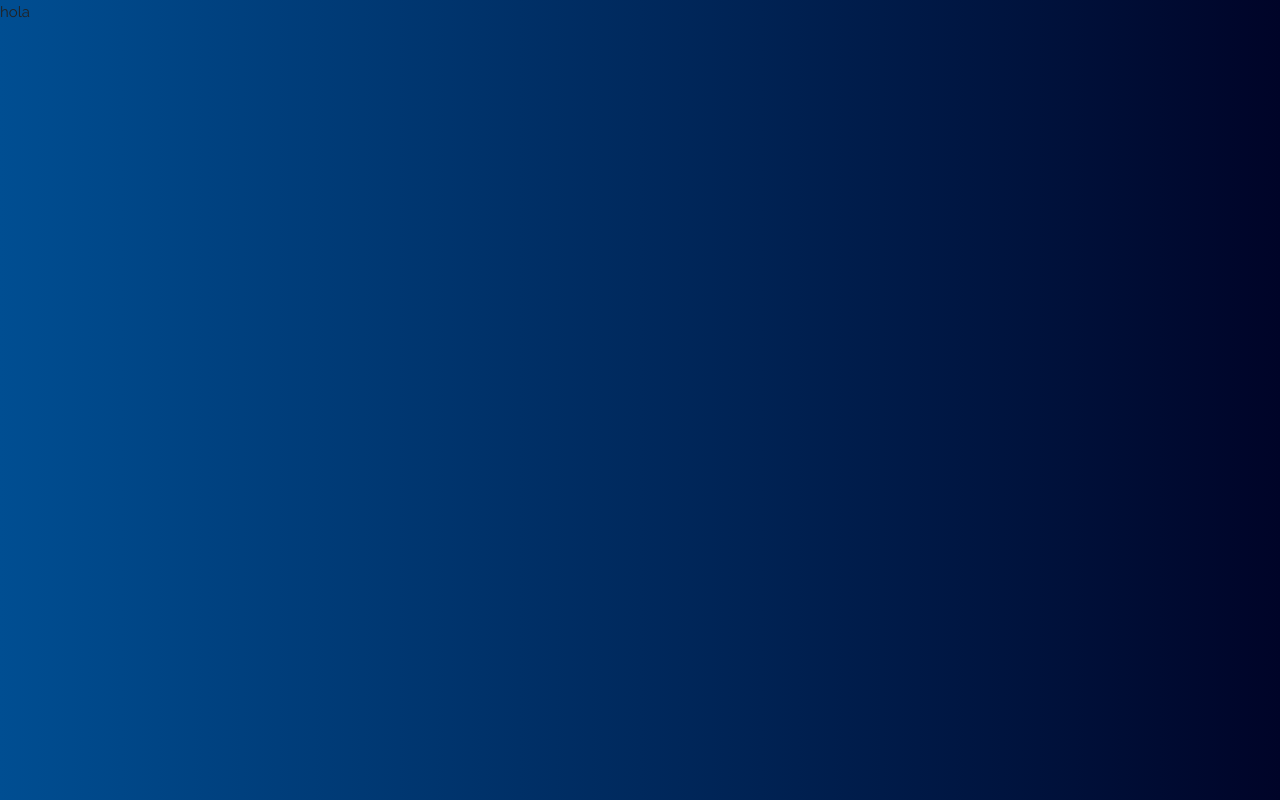
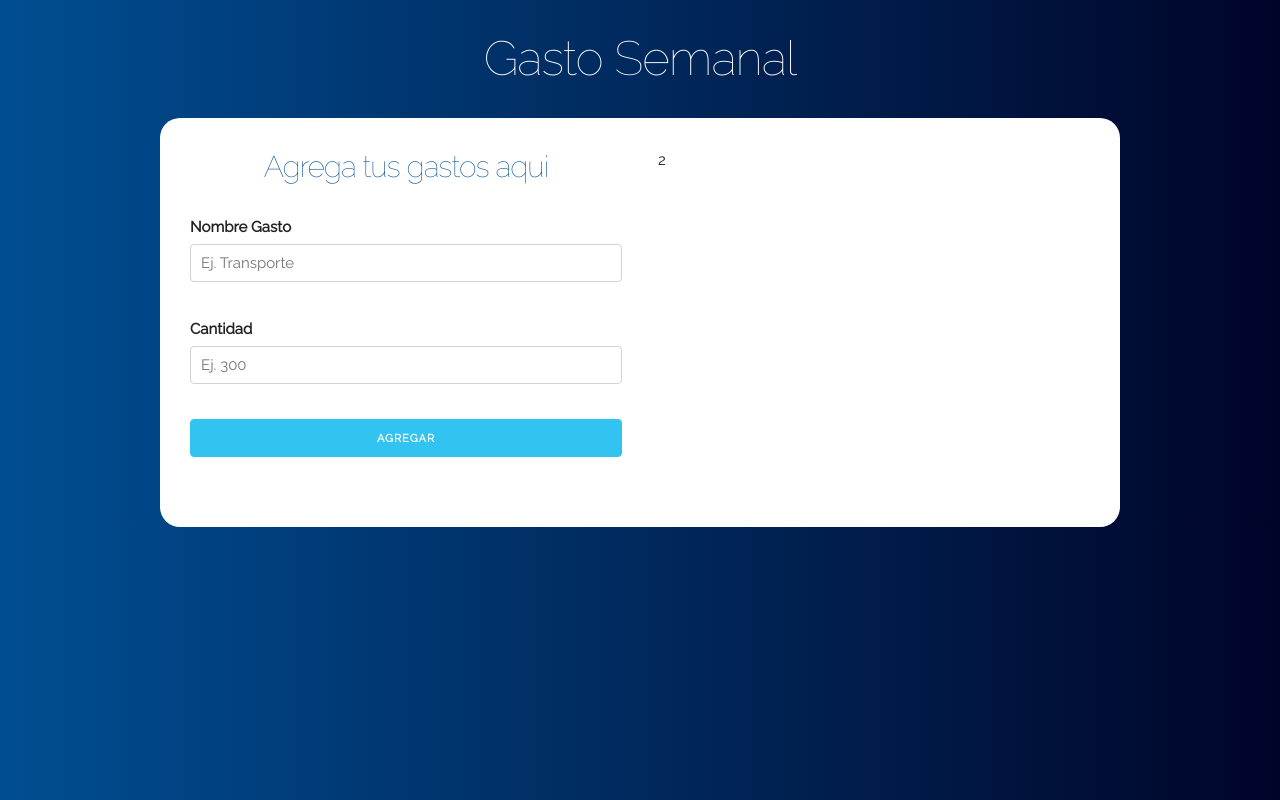
Before and after one commit to dariogguillen/react-gasto-semanal, a React app: page / in a window 1280 px wide. Built offline with nearby package versions, Linux system fonts and the light colour scheme.

Commit message:
agregando header y formulario

```diff
--- a/public/index.html
+++ b/public/index.html
@@ -19,7 +19,7 @@
       work correctly both with client-side routing and a non-root public URL.
       Learn how to configure a non-root public URL by running `npm run build`.
     -->
-    <title>React App</title>
+    <title>Gasto Semanal</title>
   </head>
   <body>
     <noscript>
--- a/src/components/App.js
+++ b/src/components/App.js
@@ -1,14 +1,38 @@
-import React, { Component } from 'react';
-import '../css/App.css';
+import React, { Component } from 'react'
+
+import Header from './Header'
+import Formulario from './Formulario'
+import '../css/App.css'
 
 class App extends Component {
+  constructor() {
+    super()
+    this.state = null
+
+    this.agregarGasto = this.agregarGasto.bind(this)
+  }
+
+  agregarGasto(gasto) {
+    this.setState({
+      gastos: gasto
+    })
+  }
+
   render() {
     return (
-      <div className="App">
-        hola
+      <div className="App container">
+        <Header title="Gasto Semanal" />
+        <div className="contenido-principal contenido">
+          <div className="row">
+            <div className="one-half column">
+              <Formulario agregarGasto={this.agregarGasto}/>
+            </div>
+            <div className="one-half column">2</div>
+          </div>
+        </div>
       </div>
-    );
+    )
   }
 }
 
-export default App;
+export default App
--- /dev/null
+++ b/src/components/Formulario.js
@@ -0,0 +1,63 @@
+import React, { Component } from 'react'
+import PropTypes from 'prop-types'
+
+class Formulario extends Component {
+  constructor(props) {
+    super(props)
+
+    this.gastoRef = React.createRef()
+    this.cantidadRef = React.createRef()
+
+    this.crearGasto = this.crearGasto.bind(this)
+  }
+
+  crearGasto(e) {
+    e.preventDefault()
+    const { agregarGasto } = this.props
+    const gasto ={
+      nombreGasto: this.gastoRef.current.value,
+      cantidadGasto: this.cantidadRef.current.value
+    }
+
+    agregarGasto(gasto)
+
+    e.currentTarget.reset()
+  }
+
+  render() {
+    return (
+      <form onSubmit={this.crearGasto}>
+        <h2>Agrega tus gastos aqui</h2>
+        <div className="campo">
+          <label>Nombre Gasto</label>
+          <input
+            className="u-full-width"
+            type="text"
+            placeholder="Ej. Transporte"
+            ref={this.gastoRef}
+          />
+        </div>
+        <div className="campo">
+          <label>Cantidad</label>
+          <input
+            className="u-full-width"
+            type="text"
+            placeholder="Ej. 300"
+            ref={this.cantidadRef}
+          />
+        </div>
+        <input
+          className="button-primary u-full-width"
+          type="submit"
+          value="Agregar"
+        />
+      </form>
+    )
+  }
+}
+
+Formulario.propTypes = {
+  agregarGasto: PropTypes.func.isRequired,
+}
+
+export default Formulario
--- /dev/null
+++ b/src/components/Header.js
@@ -0,0 +1,14 @@
+import React from 'react'
+import PropTypes from 'prop-types'
+
+const Header = props => (
+  <header>
+    <h1>{props.title}</h1>
+  </header>
+)
+
+Header.propTypes = {
+  title: PropTypes.string.isRequired
+}
+
+export default Header
```
